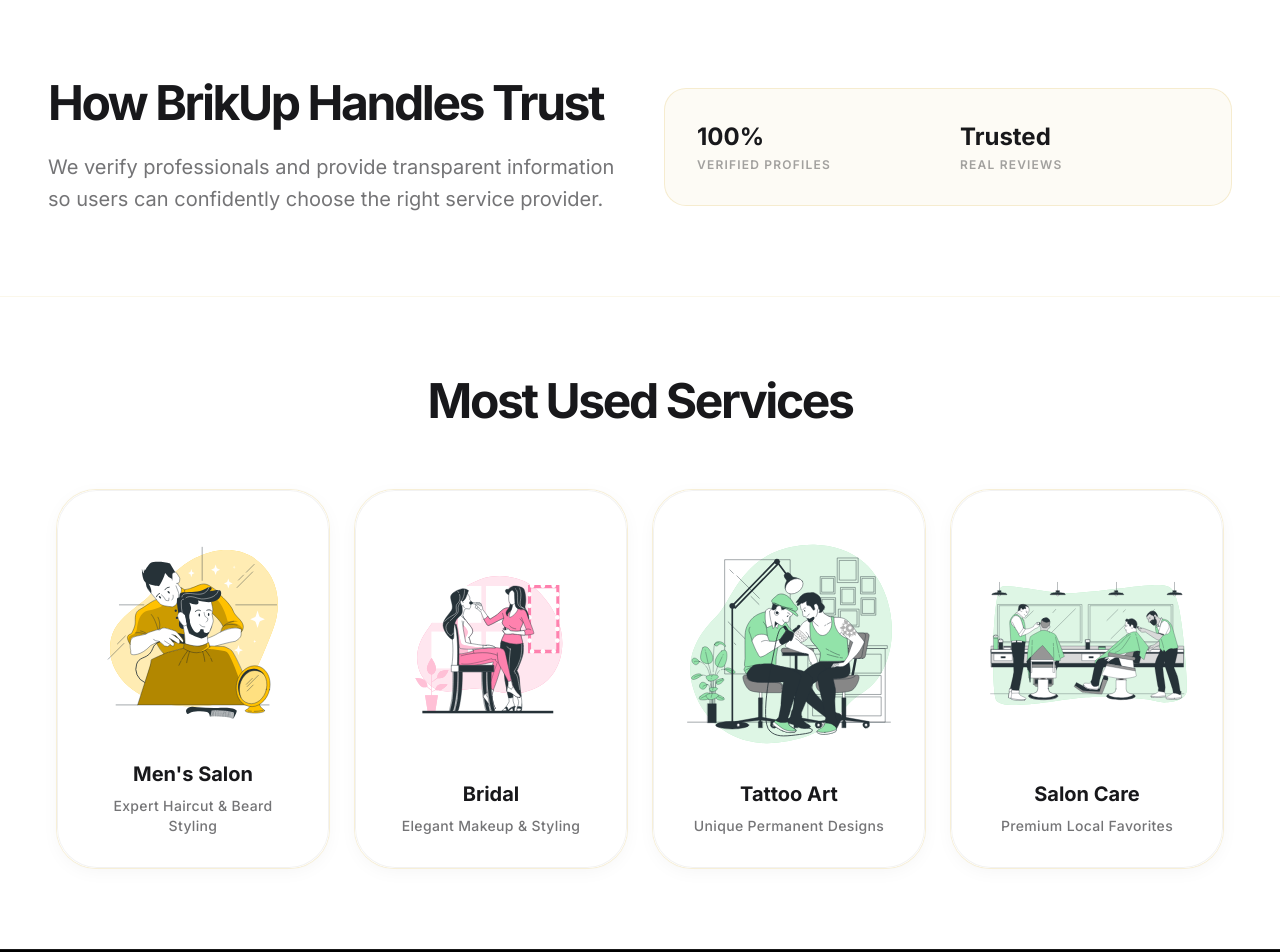
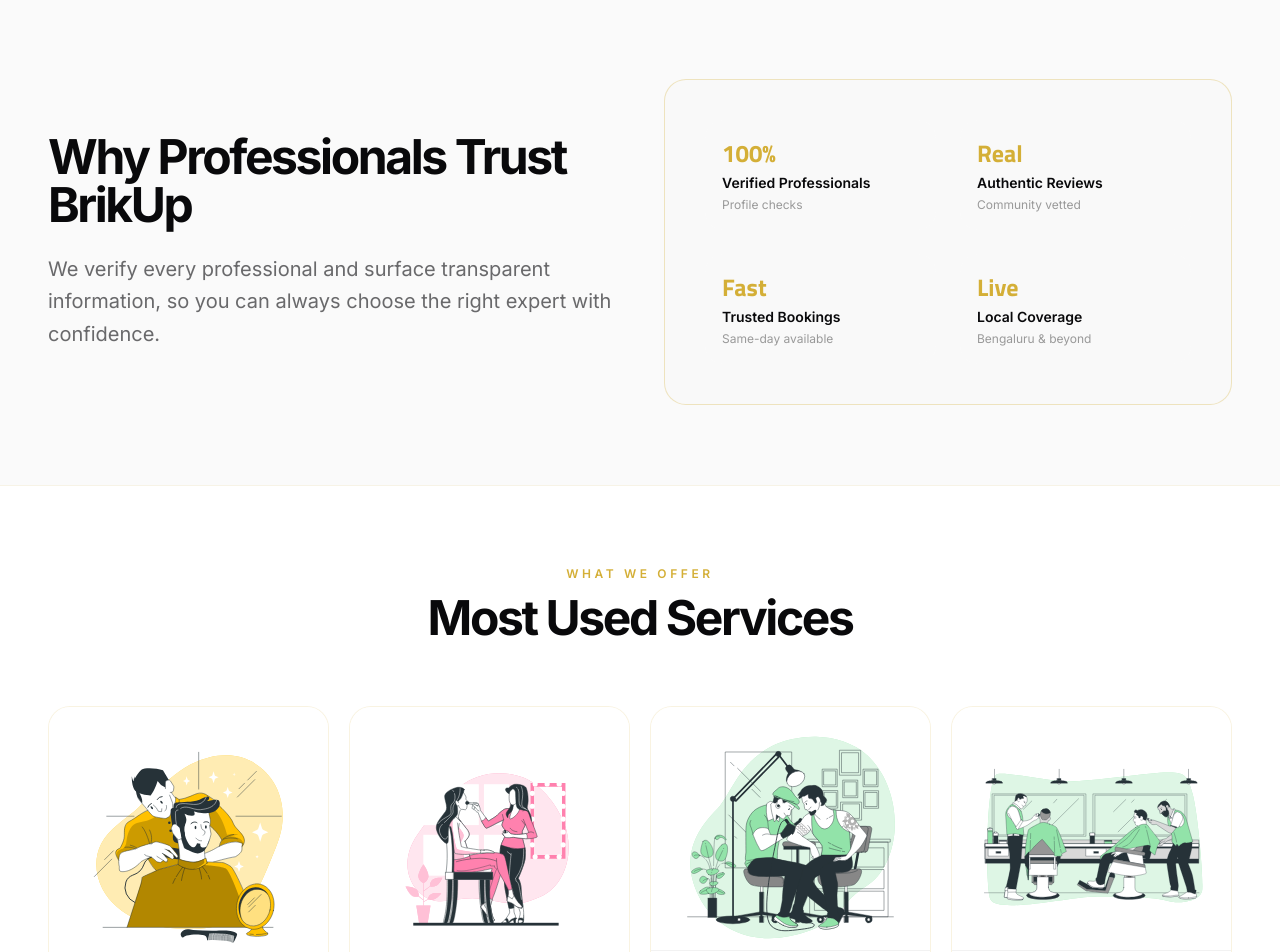
Before and after one commit to tjshivu/admin-dashboard, a Next.js app in the folder website/: page / in a window 1280 px wide. Shown: the part 700-1652 px from the top of the page. Built offline with nearby package versions, Linux system fonts and the light colour scheme.

Commit message:
white background

```diff
--- a/website/src/app/contact/page.tsx
+++ b/website/src/app/contact/page.tsx
@@ -9,13 +9,13 @@
 
 export default function ContactPage() {
     return (
-        <main className="min-h-screen bg-background text-foreground font-sans selection:bg-primary selection:text-primary-foreground pb-0 flex flex-col pt-32 md:pt-40">
+        <main className="bg-white min-h-screen text-[#09090b] font-sans pt-28 md:pt-32 pb-20">
             <div className="flex-1 container max-w-4xl mx-auto px-6 md:px-12 flex flex-col items-center justify-center mb-16 md:mb-24">
                 <div className="text-center mb-10 w-full">
-                    <h1 className="font-display text-4xl md:text-5xl lg:text-7xl font-bold tracking-tight text-foreground mb-4 leading-tight">
+                    <h1 className="font-display text-4xl md:text-5xl lg:text-7xl font-bold tracking-tight text-[#09090b] mb-4 leading-tight">
                         Contact Us
                     </h1>
-                    <p className="text-muted-foreground text-lg md:text-xl leading-relaxed">
+                    <p className="text-[#09090b]/60 text-lg md:text-xl leading-relaxed">
                         Have a question? We&apos;d love to hear from you. Drop us a message below.
                     </p>
                 </div>
--- a/website/src/app/globals.css
+++ b/website/src/app/globals.css
@@ -10,18 +10,14 @@
  * - Includes custom keyframes for animations (marquee, float, shimmer).
  */
 @theme {
-  --color-background: #ffffff;
-  /* white */
-  --color-foreground: #09090b;
-  /* zinc-950 */
-  --color-card-bg: #f4f4f5;
-  /* zinc-100 */
-  --color-text-muted: #71717a;
-  /* zinc-500 */
-  --color-border-subtle: #e4e4e7;
-  /* zinc-200 */
-  --color-accent: #18181b;
-  /* zinc-900 */
+  --color-background: #000000;
+  --color-foreground: #ffffff;
+  --color-card-bg: #111111;
+  --color-text-muted: #a0a0a0;
+  --color-border-subtle: #2a2a2a;
+  --color-accent: #D4AF37;
+  --color-gold: #D4AF37;
+  --color-gold-muted: rgba(212, 175, 55, 0.15);
 
   --font-sans: var(--font-sans), ui-sans-serif, system-ui, sans-serif;
   --font-display: var(--font-display), "Titillium Web", ui-sans-serif, system-ui, sans-serif;
@@ -93,7 +89,7 @@
 /* Custom utilities */
 @layer utilities {
   .glass-card {
-    @apply bg-white/60 backdrop-blur-xl border border-black/5 shadow-sm;
+    @apply bg-white/5 backdrop-blur-xl border border-[#D4AF37]/20 shadow-sm;
   }
 }
 
@@ -103,7 +99,7 @@
 }
 
 body {
-  @apply bg-background text-foreground font-sans antialiased selection:bg-black selection:text-white;
+  @apply bg-background text-foreground font-sans antialiased selection:bg-[#D4AF37] selection:text-black;
   -webkit-font-smoothing: antialiased;
   -moz-osx-font-smoothing: grayscale;
 }
@@ -150,21 +146,21 @@
 
 :root {
   --radius: 0.625rem;
-  --background: oklch(1 0 0);
-  --foreground: oklch(0.145 0 0);
-  --card: oklch(1 0 0);
-  --card-foreground: oklch(0.145 0 0);
-  --primary: oklch(0.205 0 0);
-  --primary-foreground: oklch(0.985 0 0);
-  --secondary: oklch(0.97 0 0);
-  --secondary-foreground: oklch(0.205 0 0);
-  --muted: oklch(0.97 0 0);
-  --muted-foreground: oklch(0.556 0 0);
-  --accent: oklch(0.97 0 0);
-  --accent-foreground: oklch(0.205 0 0);
-  --border: oklch(0.922 0 0);
-  --input: oklch(0.922 0 0);
-  --ring: oklch(0.708 0 0);
+  --background: #ffffff;
+  --foreground: #09090b;
+  --card: #f9f9f9;
+  --card-foreground: #09090b;
+  --primary: #D4AF37;
+  --primary-foreground: #000000;
+  --secondary: #1a1a1a;
+  --secondary-foreground: #ffffff;
+  --muted: #1a1a1a;
+  --muted-foreground: #a0a0a0;
+  --accent: #D4AF37;
+  --accent-foreground: #000000;
+  --border: #2a2a2a;
+  --input: #f4f4f4;
+  --ring: #D4AF37;
 }
 
 @layer base {
--- a/website/src/app/layout.tsx
+++ b/website/src/app/layout.tsx
@@ -66,7 +66,7 @@
         <link rel="preconnect" href="https://fonts.gstatic.com" crossOrigin="anonymous" />
 
       </head>
-      <body className="antialiased bg-background text-foreground selection:bg-primary selection:text-primary-foreground font-sans">
+      <body className="antialiased bg-black text-white selection:bg-[#D4AF37] selection:text-black font-sans">
         <Header />
         {children}
         <script
--- a/website/src/app/page.tsx
+++ b/website/src/app/page.tsx
@@ -17,7 +17,7 @@
 
 export default function Home() {
   return (
-    <main className="bg-white min-h-screen text-[#18181b] font-sans selection:bg-[#D4AF37] selection:text-white flex flex-col relative overflow-hidden">
+    <main className="bg-white min-h-screen text-[#09090b] font-sans selection:bg-[#D4AF37] selection:text-black flex flex-col relative overflow-hidden">
 
       {/* Hero Section */}
       <div className="flex-1 flex flex-col lg:flex-row items-center justify-center pt-32 pb-16 px-6 md:px-12 lg:px-24 relative z-10 gap-12 lg:gap-24 transition-all duration-700 ease-in-out bg-white border-b border-[#D4AF37]/10">
@@ -29,7 +29,7 @@
             transition={{ duration: 0.8 }}
           >
             <AnimatedShinyText className="inline-flex items-center justify-center lg:justify-start px-4 py-2">
-              <span className="text-5xl md:text-7xl lg:text-8xl font-bold tracking-tighter leading-tight text-[#18181b]">
+              <span className="text-5xl md:text-7xl lg:text-8xl font-bold tracking-tighter leading-tight text-[#09090b]">
                 Discover.<br />
                 Trust.<br />
                 Book.
@@ -41,7 +41,7 @@
             initial={{ opacity: 0 }}
             animate={{ opacity: 1 }}
             transition={{ delay: 0.4, duration: 0.8 }}
-            className="text-[#18181b]/60 text-lg md:text-xl font-medium leading-relaxed max-w-xl mx-auto lg:mx-0"
+            className="text-[#09090b]/60 text-lg md:text-xl font-medium leading-relaxed max-w-xl mx-auto lg:mx-0"
           >
             BrikUp connects you with verified local professionals so you can find the right service and book with confidence.
           </motion.p>
@@ -52,15 +52,15 @@
           initial={{ opacity: 0, scale: 0.9 }}
           animate={{ opacity: 1, scale: 1 }}
           transition={{ delay: 0.6, duration: 0.8 }}
-          className="flex-1 w-full max-w-[550px] flex justify-center lg:justify-end"
+          className="flex-1 w-full max-w-[500px] flex justify-center lg:justify-end"
         >
-          <div className="relative w-full aspect-square max-h-[450px] flex items-center justify-center">
+          <div className="relative w-full aspect-square max-h-[460px] flex items-center justify-center rounded-3xl overflow-hidden">
             <Image
               src="/images/hero-illustrations/barber_men.jpg"
               alt="Professional Service"
               width={600}
               height={600}
-              className="object-contain"
+              className="object-cover"
               priority
             />
           </div>
@@ -68,7 +68,7 @@
       </div>
 
       {/* Trust Section */}
-      <section className="bg-white py-20 px-6 md:px-12 border-b border-[#D4AF37]/10 relative z-10">
+      <section className="bg-[#fafafa] py-20 px-6 md:px-12 border-b border-[#D4AF37]/10 relative z-10">
         <div className="max-w-7xl mx-auto">
           <div className="grid grid-cols-1 lg:grid-cols-2 gap-12 items-center">
             <motion.div
@@ -78,11 +78,11 @@
               transition={{ duration: 0.8 }}
               className="space-y-6"
             >
-              <h2 className="text-3xl md:text-5xl font-bold tracking-tighter text-[#18181b]">
-                How BrikUp Handles Trust
+              <h2 className="text-3xl md:text-5xl font-bold tracking-tighter text-[#09090b]">
+                Why Professionals Trust BrikUp
               </h2>
-              <p className="text-[#18181b]/60 text-lg md:text-xl leading-relaxed max-w-xl">
-                We verify professionals and provide transparent information so users can confidently choose the right service provider.
+              <p className="text-[#09090b]/60 text-lg md:text-xl leading-relaxed max-w-xl">
+                We verify every professional and surface transparent information, so you can always choose the right expert with confidence.
               </p>
             </motion.div>
 
@@ -91,16 +91,19 @@
               whileInView={{ opacity: 1, scale: 1 }}
               viewport={{ once: true }}
               transition={{ duration: 0.8 }}
-              className="relative p-8 rounded-3xl border border-[#D4AF37]/20 bg-[#D4AF37]/5 backdrop-blur-sm"
+              className="relative p-10 rounded-3xl border border-[#D4AF37]/30 bg-[#f9f9f9] backdrop-blur-sm"
             >
               <div className="grid grid-cols-2 gap-6">
                 {[
-                  { label: "Verified Profiles", value: "100%" },
-                  { label: "Real Reviews", value: "Trusted" }
+                  { label: "Verified Professionals", value: "100%", sub: "Profile checks" },
+                  { label: "Authentic Reviews", value: "Real", sub: "Community vetted" },
+                  { label: "Trusted Bookings", value: "Fast", sub: "Same-day available" },
+                  { label: "Local Coverage", value: "Live", sub: "Bengaluru & beyond" }
                 ].map((stat) => (
-                  <div key={stat.label} className="space-y-1">
-                    <p className="text-[#18181b] font-bold text-2xl">{stat.value}</p>
-                    <p className="text-[#18181b]/40 text-xs uppercase tracking-widest font-semibold">{stat.label}</p>
+                  <div key={stat.label} className="space-y-1 p-4 rounded-2xl bg-white/[0.03] border border-white/5">
+                    <p className="text-[#D4AF37] font-bold text-2xl font-display">{stat.value}</p>
+                    <p className="text-[#09090b] text-sm font-semibold">{stat.label}</p>
+                    <p className="text-[#09090b]/40 text-xs">{stat.sub}</p>
                   </div>
                 ))}
               </div>
--- a/website/src/components/Footer.tsx
+++ b/website/src/components/Footer.tsx
@@ -15,7 +15,7 @@
     const serviceCategories = ["Men's Salon", "Women's Salon", "Bridal & Makeup", "Tattoo"];
 
     return (
-        <footer className="relative bg-black border-t border-white/10 pt-12 md:pt-16 pb-0 overflow-hidden text-center">
+        <footer className="relative bg-[#120A06] border-t border-white/10 pt-12 md:pt-16 pb-0 overflow-hidden text-center">
             <div className="max-w-7xl mx-auto px-6 md:px-12 mb-12 relative z-10 text-left">
                 {/* Main Grid */}
                 <div className="grid grid-cols-1 sm:grid-cols-2 lg:grid-cols-4 gap-12 lg:gap-8">
@@ -67,7 +67,7 @@
             </div>
 
             {/* Bottom Bar */}
-            <div className="w-full max-w-7xl mx-auto px-4 sm:px-6 md:px-12 flex flex-col md:flex-row justify-between items-center py-4 sm:py-6 border-t border-white/10 relative z-10 bg-black">
+            <div className="w-full max-w-7xl mx-auto px-4 sm:px-6 md:px-12 flex flex-col md:flex-row justify-between items-center py-4 sm:py-6 border-t border-white/10 relative z-10 bg-[#120A06]">
                 <p className="text-muted-foreground text-xs mb-4 md:mb-0">
                     &copy; 2026 BrikUp Inc. All rights reserved.
                 </p>
--- a/website/src/components/MostUsedServices.tsx
+++ b/website/src/components/MostUsedServices.tsx
@@ -6,52 +6,59 @@
 const mostUsedServices = [
     {
         title: "Men's Salon",
-        desc: "Expert Haircut & Beard Styling",
+        desc: "Haircuts, beard styling & grooming",
         image: "/svg/Barber-bro.svg",
     },
     {
         title: "Bridal",
-        desc: "Elegant Makeup & Styling",
+        desc: "Elegant makeup & hair styling",
         image: "/svg/Makeup artist-bro.svg",
     },
     {
         title: "Tattoo Art",
-        desc: "Unique Permanent Designs",
+        desc: "Custom permanent & temporary designs",
         image: "/svg/tattoo-artist-bro.svg",
     },
     {
         title: "Salon Care",
-        desc: "Premium Local Favorites",
+        desc: "Premium full-service salon experience",
         image: "/svg/barbershop-full-of-clients-bro.svg",
     }
 ];
 
 export default function MostUsedServices() {
     return (
-        <section className="max-w-7xl mx-auto w-full px-6 md:px-12 py-20 relative z-10">
-            <motion.h2
+        <section className="w-full px-6 md:px-12 py-20 relative z-10 bg-white">
+            <div className="max-w-7xl mx-auto">
+                <motion.div
                     initial={{ opacity: 0, y: 20 }}
                     whileInView={{ opacity: 1, y: 0 }}
                     viewport={{ once: true }}
-                className="text-[#18181b] text-3xl md:text-5xl font-bold tracking-tighter mb-16 text-center"
+                    className="mb-16 text-center"
                 >
+                    <p className="text-[#D4AF37] text-xs uppercase tracking-[0.3em] font-semibold mb-3">What We Offer</p>
+                    <h2 className="text-[#09090b] text-3xl md:text-5xl font-bold tracking-tighter">
                         Most Used Services
-            </motion.h2>
+                    </h2>
+                </motion.div>
 
-            <div className="grid grid-cols-1 sm:grid-cols-2 lg:grid-cols-4 gap-6 px-2">
+                <div className="grid grid-cols-1 sm:grid-cols-2 lg:grid-cols-4 gap-5">
                     {mostUsedServices.map((service, idx) => (
                         <motion.div
                             key={service.title}
-                        initial={{ opacity: 0, scale: 0.95 }}
-                        whileInView={{ opacity: 1, scale: 1 }}
+                            initial={{ opacity: 0, y: 24 }}
+                            whileInView={{ opacity: 1, y: 0 }}
                             transition={{ delay: idx * 0.1, duration: 0.5 }}
                             viewport={{ once: true }}
-                        whileHover={{ y: -10 }}
-                        className="group relative flex flex-col bg-white rounded-[2.5rem] border border-[#D4AF37]/20 overflow-hidden h-[380px] transition-all duration-300 shadow-[0_4px_20px_-4px_rgba(0,0,0,0.05)] hover:shadow-[0_20px_40px_-12px_rgba(212,175,55,0.15)] hover:border-[#D4AF37]/50"
+                            whileHover={{ y: -6 }}
+                            className="group relative flex flex-col bg-white rounded-3xl border border-[#D4AF37]/15 overflow-hidden h-[360px] transition-all duration-300 hover:border-[#D4AF37]/40 hover:shadow-[0_16px_40px_-8px_rgba(212,175,55,0.12)]"
                         >
-                        {/* Image Container with White Background */}
-                        <div className="flex-1 relative bg-white flex items-center justify-center p-8 pb-4">
-                            <div className="relative w-full h-full transform group-hover:scale-110 transition-transform duration-500">
+                            {/* Gold top accent line */}
+                            <div className="absolute top-0 left-0 right-0 h-[2px] bg-gradient-to-r from-transparent via-[#D4AF37]/50 to-transparent opacity-0 group-hover:opacity-100 transition-opacity duration-300" />
+
+                            {/* Image area */}
+                            <div className="flex-1 relative flex items-center justify-center p-6 pb-2 bg-white">
+                                <div className="relative w-full h-full transform group-hover:scale-105 transition-transform duration-500">
                                     <Image
                                         src={service.image}
                                         alt={service.title}
@@ -62,16 +69,14 @@
                                 </div>
                             </div>
 
-                        {/* Content Container (White Background + Black Text) */}
-                        <div className="bg-white p-8 pt-0 text-center">
-                            <h3 className="text-xl font-bold text-[#18181b] mb-2">{service.title}</h3>
-                            <p className="text-[#18181b]/60 text-sm font-medium tracking-wide">{service.desc}</p>
+                            {/* Content */}
+                            <div className="p-6 pt-3 border-t border-[#09090b]/5 bg-white">
+                                <h3 className="text-[#09090b] text-lg font-bold mb-1 font-display">{service.title}</h3>
+                                <p className="text-[#09090b]/50 text-sm leading-relaxed">{service.desc}</p>
                             </div>
-
-                        {/* Subtle interactive focus ring */}
-                        <div className="absolute inset-0 ring-1 ring-inset ring-black/5 group-hover:ring-[#D4AF37]/20 rounded-[2.5rem] pointer-events-none transition-all duration-300" />
                         </motion.div>
                     ))}
+                </div>
             </div>
         </section>
     );
```
Also changed, not shown: website/src/app/about/page.tsx (+12 -12 lines), website/src/app/contact/ContactForm.tsx (+10 -10 lines), website/src/app/services/page.tsx (+5 -5 lines), website/src/components/Header.tsx (+8 -8 lines). Lines whose indentation alone changed are shown as unchanged.
